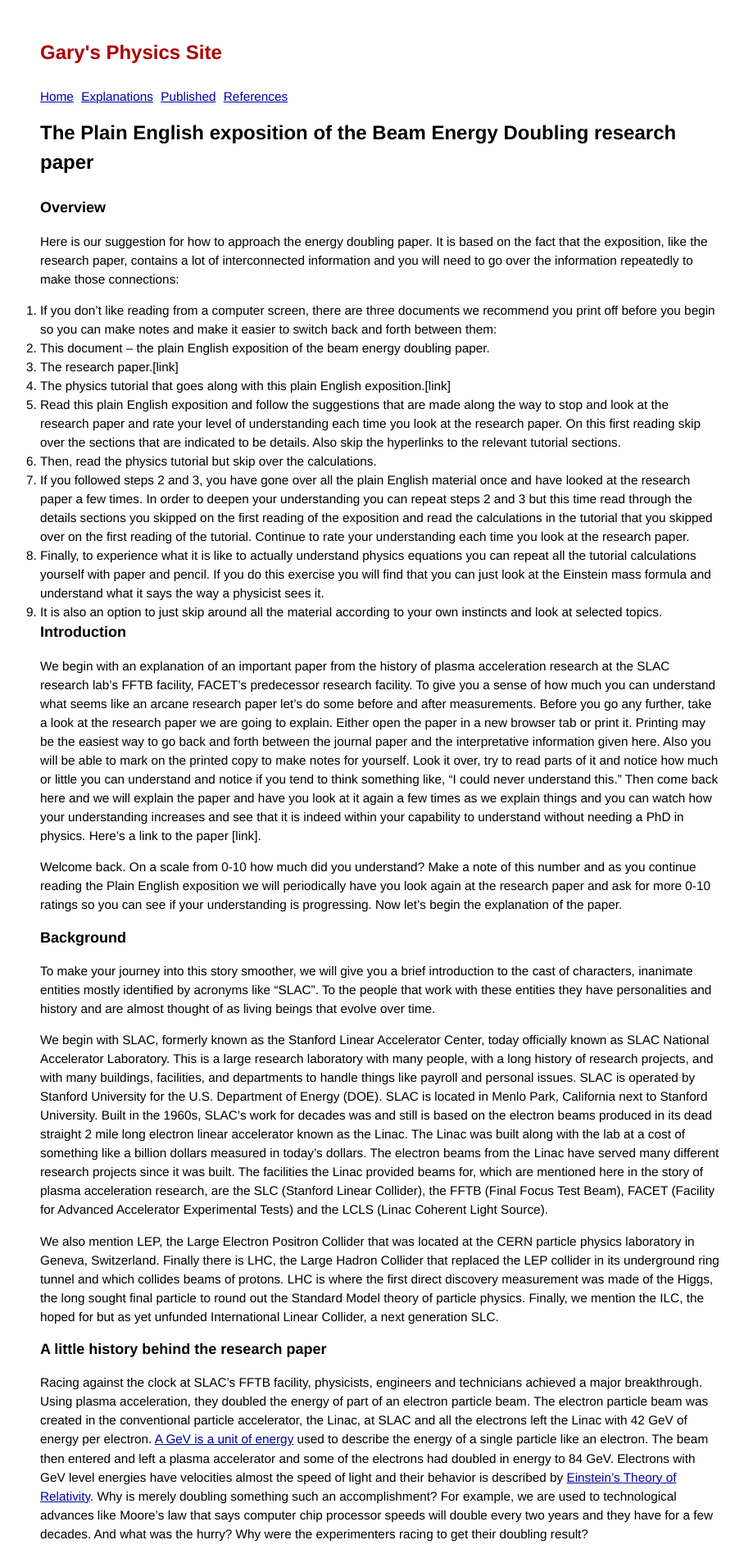
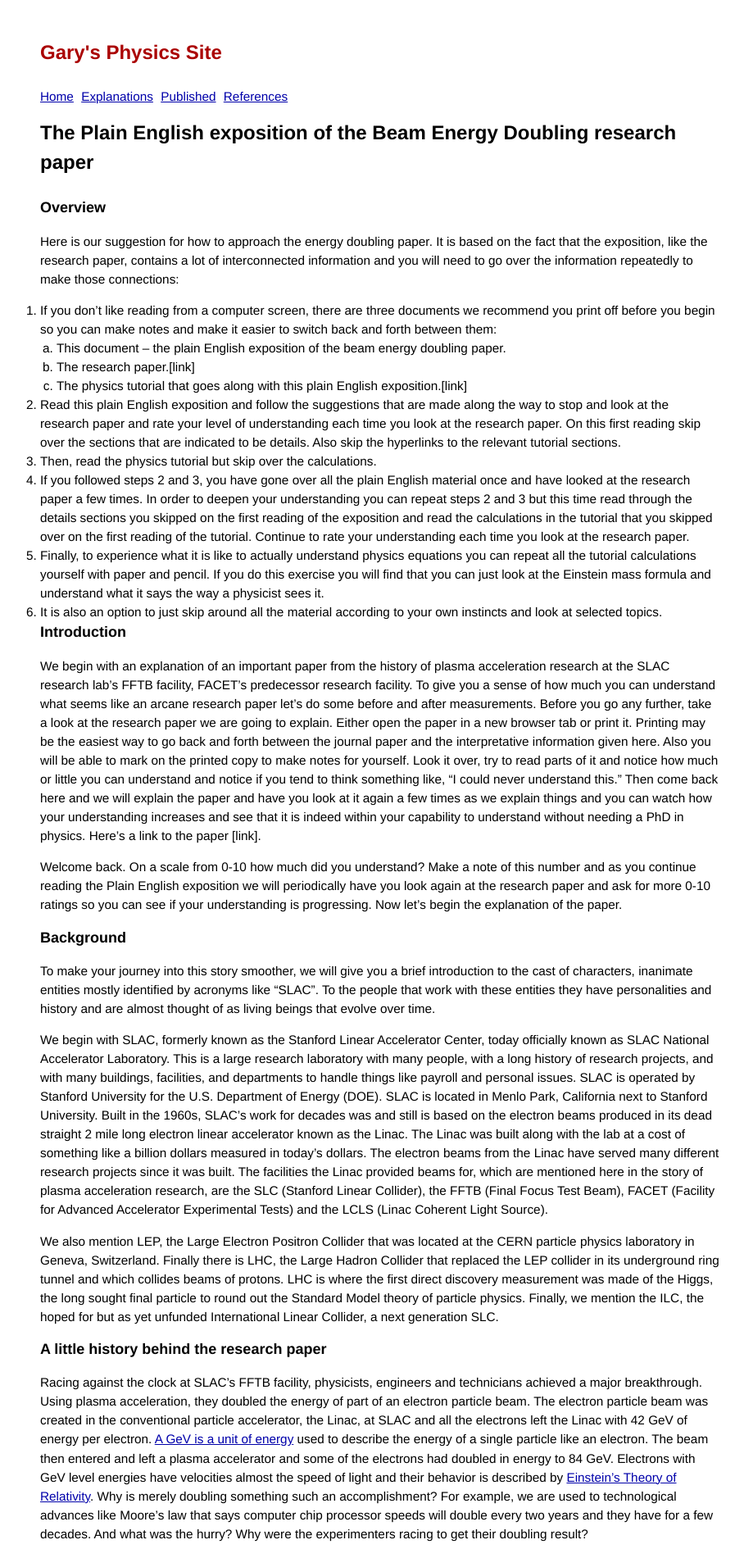
Before and after one commit to grbfacet/facet, a Jekyll site: the page built from exposition.md, in a window 1280 px wide. Shown: the top 1901 px of the page at 82% size, without its empty margins (176-1084 px from the left). Built offline with Jekyll 4.4.1, drawn with Linux system fonts in a browser that asks for light colours.

Commit message:
Formatting fixes
* Fixed blockquote indentation
* Fixed sub-list indentation and markers

```diff
--- a/css/main.css
+++ b/css/main.css
@@ -47,6 +47,20 @@ nav li {
 math {
 	margin-left: 40px;
 	font-size: 18px;
+}
+
+blockquote {
+	font-style: italic;
+	font-family: Georgia, Times, serif;
+	margin: 0 30px;
+}
+
+li ol {
+	margin-left: 20px;
+	list-style-type: lower-alpha;
+}
+li ul {
+	margin-left: 15px;
 }
 
 /*****************************************************************************/
```
Also changed, not shown: exposition.md (+9 -9 lines).
